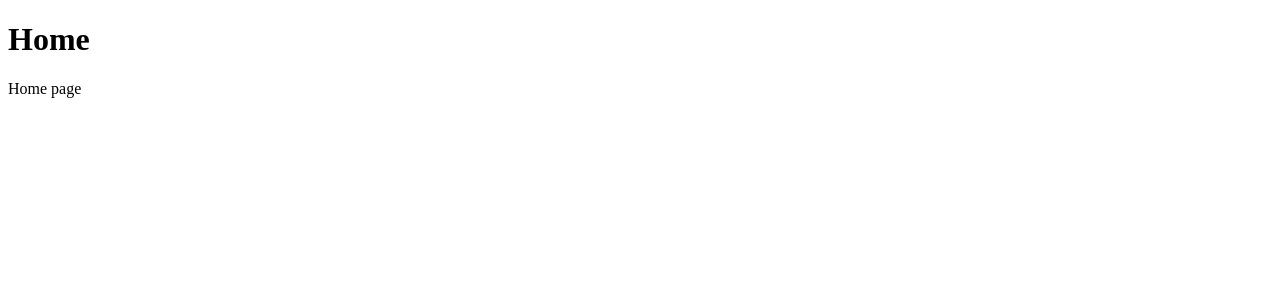
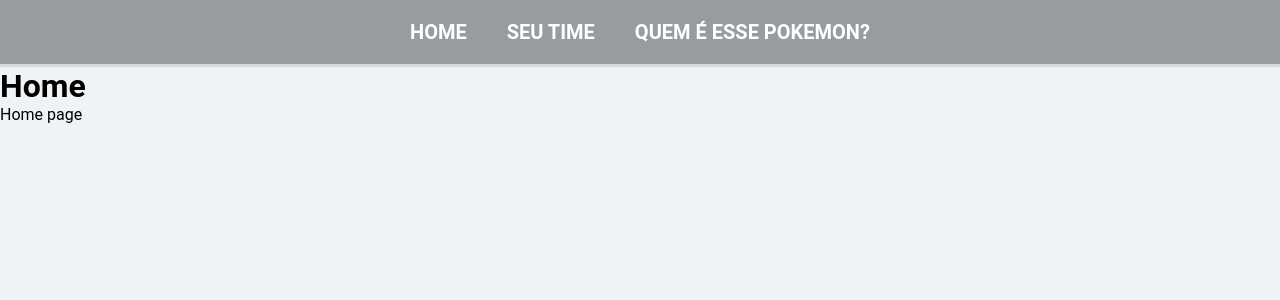
Before and after one commit to mguedesdev/Angular-pokedex, an Angular app: page / in a window 1280 px wide. Shown: the top 300 px of the page. Built offline with nearby package versions, Linux system fonts and the light colour scheme.

Commit message:
Criação e estilização do menu

```diff
--- a/src/app/app.component.html
+++ b/src/app/app.component.html
@@ -1,3 +1,3 @@
-<menu></menu>
+<app-menu></app-menu>
 <app-home></app-home>
 <router-outlet></router-outlet>
--- a/src/app/components/menu/menu.component.css
+++ b/src/app/components/menu/menu.component.css
@@ -0,0 +1,36 @@
+.menu_container {
+  display: flex;
+  flex-direction: row;
+  justify-content: center;
+  align-items: center;
+  height: 100%;
+  width: 100%;
+  background-color: var(--cinza-escuro);
+  border-bottom: 3px solid var(--cinza);
+}
+
+.menu {
+  display: flex;
+  flex-direction: row;
+  justify-content: center;
+  align-items: center;
+  margin: 20px 0px;
+}
+
+a {
+  text-decoration: none;
+  color: var(--branco);
+}
+
+.menu_item {
+  margin: 0 20px;
+  color: white;
+  font-size: 20px;
+  font-weight: 600;
+  text-transform: uppercase;
+  cursor: pointer;
+}
+
+a:hover {
+  color: var(--grafite);
+}
--- a/src/app/components/menu/menu.component.html
+++ b/src/app/components/menu/menu.component.html
@@ -1 +1,13 @@
-<p>menu works!</p>
+<div class="menu_container">
+  <div class="menu">
+    <div class="menu_item">
+      <a routerLink="/home">Home</a>
+    </div>
+    <div class="menu_item">
+      <a routerLink="/team">Seu time</a>
+    </div>
+    <div class="menu_item">
+      <a routerLink="/pokemon">Quem é esse pokemon?</a>
+    </div>
+  </div>
+</div>
--- a/src/index.html
+++ b/src/index.html
@@ -1,11 +1,11 @@
 <!doctype html>
-<html lang="en">
+<html lang="pt-br">
 <head>
   <meta charset="utf-8">
   <title>Pokedex</title>
   <base href="/">
   <meta name="viewport" content="width=device-width, initial-scale=1">
-  <link rel="icon" type="image/x-icon" href="favicon.ico">
+  <link rel="icon" type="image/x-icon" href="assets/icon/pokedex-icon.png">
 </head>
 <body>
   <app-root></app-root>
--- a/src/styles.css
+++ b/src/styles.css
@@ -1 +1,27 @@
-/* You can add global styles to this file, and also import other style files */
+* {
+  margin: 0;
+  padding: 0;
+  box-sizing: border-box;
+  font-family: 'Roboto', sans-serif;
+
+}
+
+:root {
+  --grafite: #3c3c3c;
+  --branco: #ffffff;
+  --cinza-claro: #f0f3f5;
+  --cinza: #d4dadd;
+  --cinza-escuro: #969c9f;
+  --vermelho: #ff6961;
+  --verde: #77dd77;
+  --azul: #74a7e4;
+  --amarelo: #ffff51;
+
+  /* --cinza-claro: #f0ebe8;
+  --cinza: #d4ccc7;
+  --cinza-escuro: #79726e; */
+}
+
+body {
+  background-color: var(--cinza-claro);
+}
```
Also changed, not shown: src/assets/icon/pokedex-icon.png (added), 1 other file (tests, documents, lock files or other folders).
